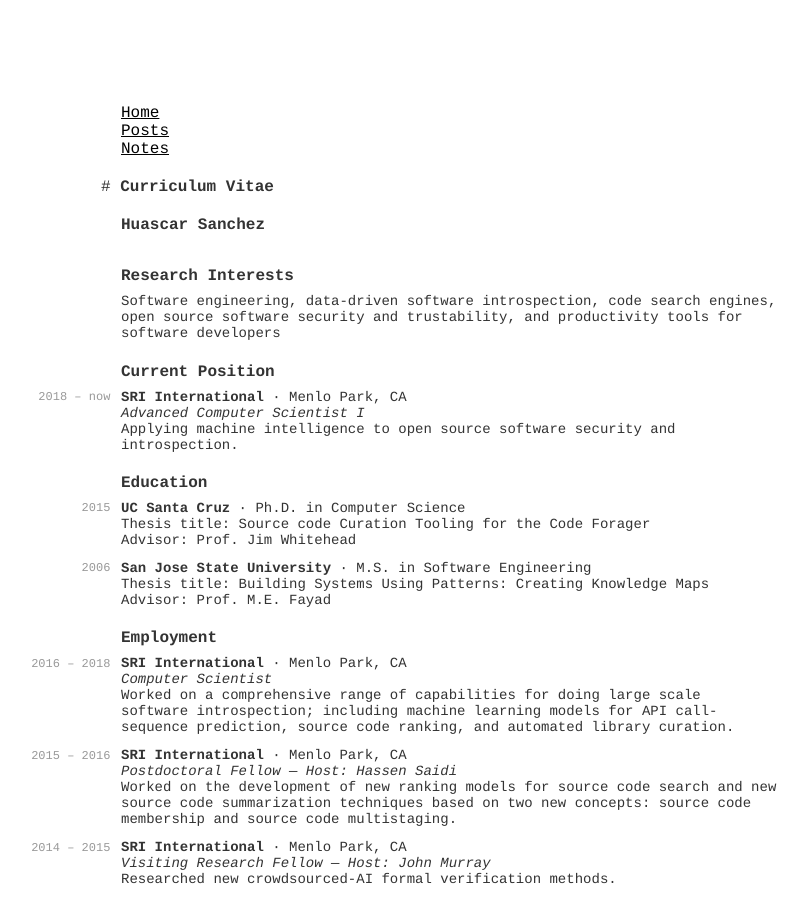
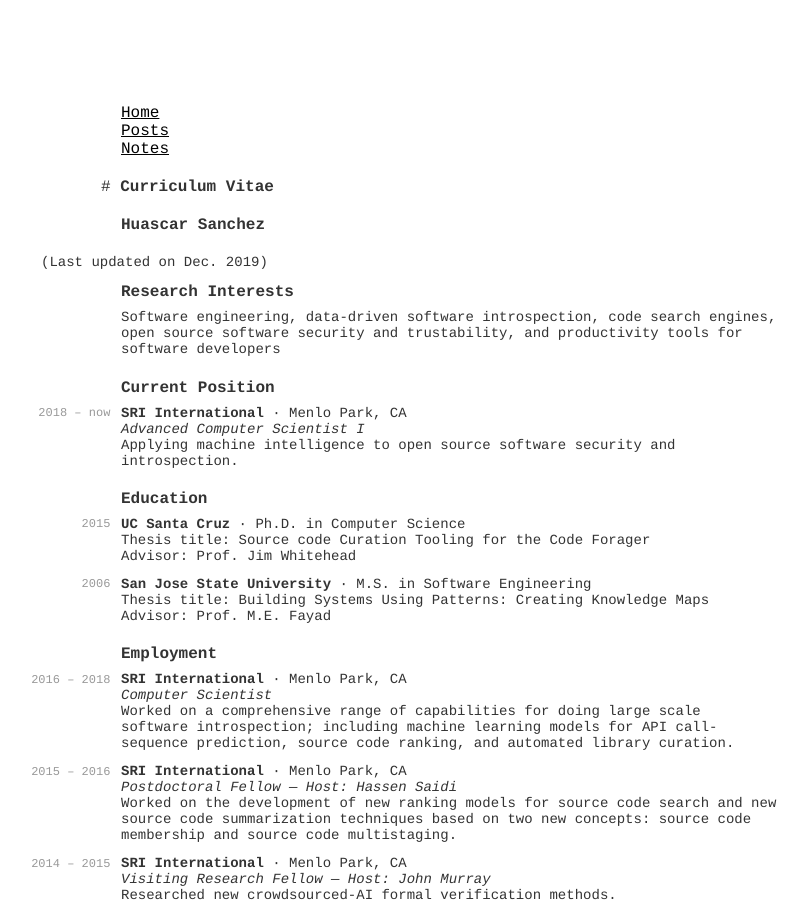
Before and after one commit to hsanchez/hsanchez.github.io, a Jekyll site: the page built from posts/notes/_posts/2017-02-01-cv.md, in a window 1280 px wide and 900 px high. Shown: the whole window, without its empty margins (189-997 px from the left). Built offline with Jekyll 4.4.1, drawn with Linux system fonts in a browser that asks for light colours.

Commit message:
last updated

```diff
--- a/posts/notes/_posts/2017-02-01-cv.md
+++ b/posts/notes/_posts/2017-02-01-cv.md
@@ -4,6 +4,12 @@
 ---
 
 # Huascar Sanchez
+
+<div class="shifted">
+<div class="entry">
+<span class="deemph">(Last updated on Dec. 2019)</span>
+</div>
+</div>
 
 <div class="shifted">
 
```
